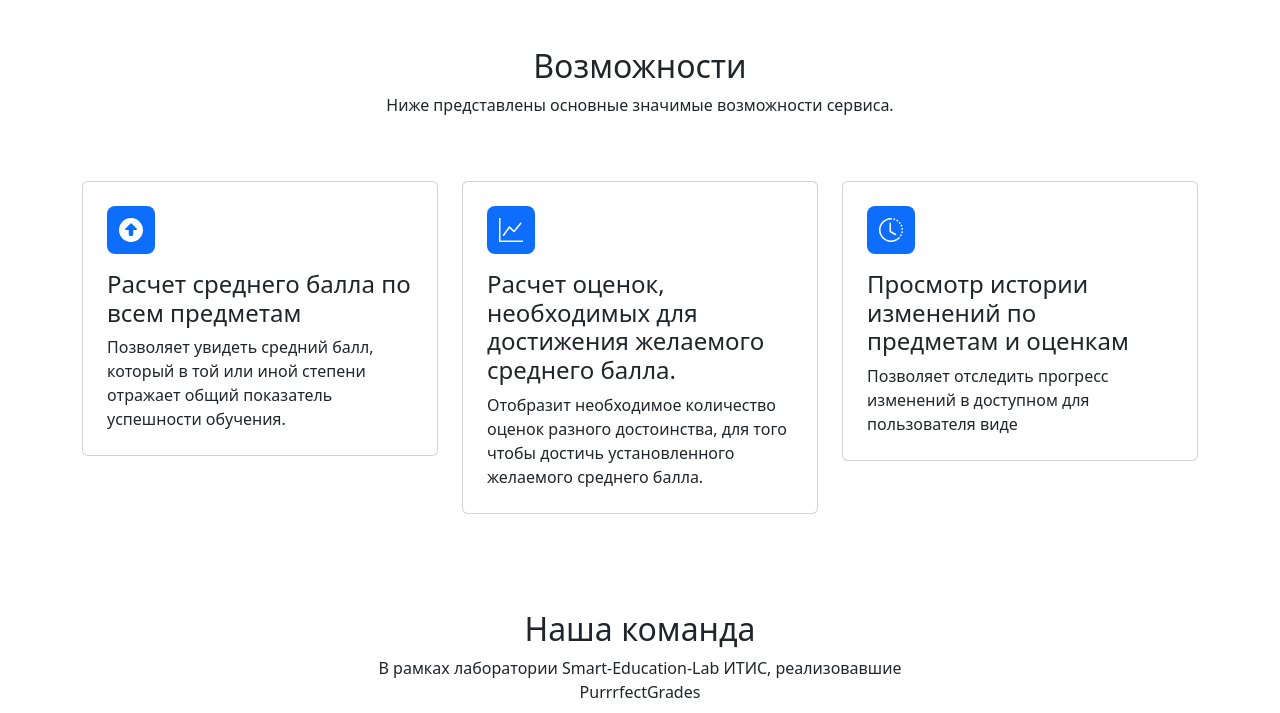
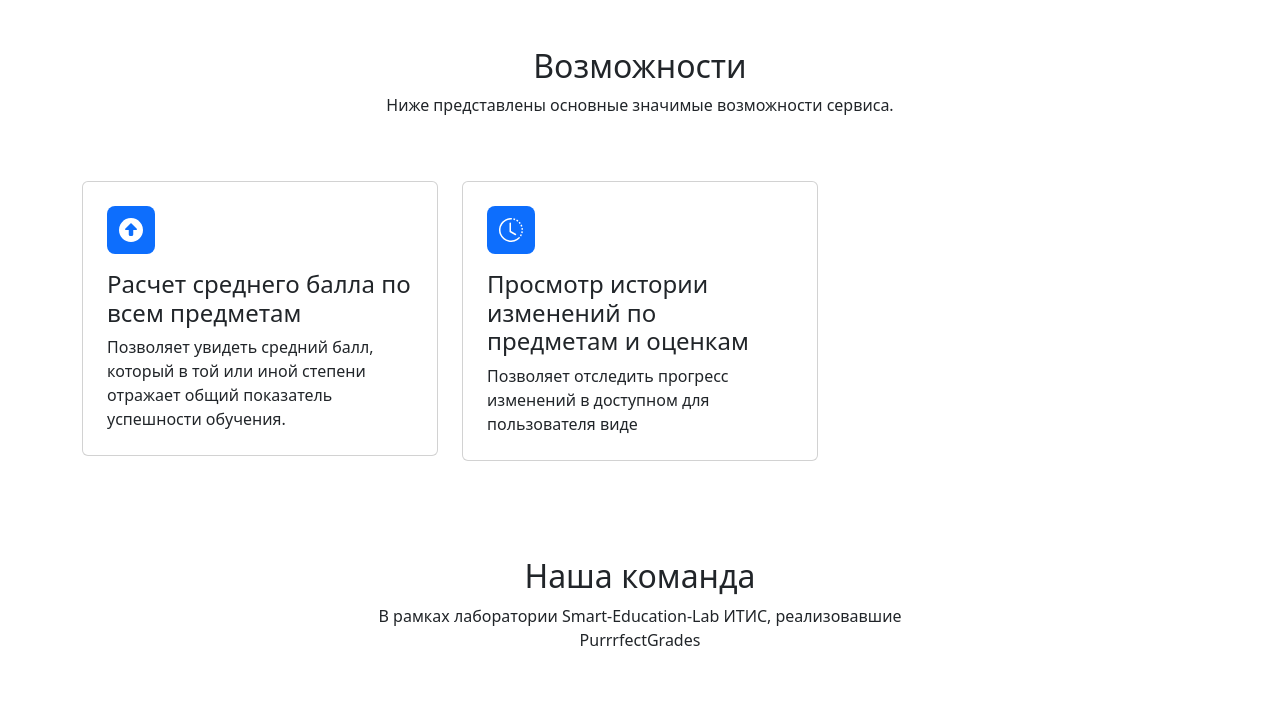
Before and after one commit to stepantishhen/Purrrfect-Grades, a Django app: page / in a window 1280 px wide. Shown: the part 542-1255 px from the top of the page. Run offline with Django 4.2, Linux system fonts and the light colour scheme; some libraries are stand-ins or nearby versions.

Commit message:
fix landing page

```diff
--- a/grades/templates/grades/index.html
+++ b/grades/templates/grades/index.html
@@ -37,7 +37,7 @@
         <div class="row gy-4 gy-md-0">
             <div class="col-md-6 offset-sm-0 text-center text-md-start d-flex d-sm-flex d-md-flex justify-content-center align-items-center justify-content-md-start align-items-md-center justify-content-xl-center">
                 <div style="max-width: 350px;">
-                    <h2 class="text-uppercase fw-bold">Отслеживание и прогнозирование среднего балла</h2>
+                    <h2 class="text-uppercase fw-bold">Отслеживание среднего балла</h2>
                     <p class="my-3">Веб-приложения, которое помогает студентам рассчитывать свой средний балл и прогнозировать необходимые оценки для достижения желаемого результата.</p><a class="btn btn-primary btn-lg me-2" role="button" href="{% url 'account_signup' %}">Зарегистрироваться</a><a class="btn btn-outline-primary btn-lg" role="button" href="{% url 'account_login' %}">Войти</a>
                 </div>
             </div>
@@ -72,17 +72,17 @@
                     </div>
                 </div>
             </div>
-            <div class="col">
-                <div class="card">
-                    <div class="card-body p-4">
-                        <div class="bs-icon-md bs-icon-rounded bs-icon-primary d-flex justify-content-center align-items-center d-inline-block mb-3 bs-icon"><svg xmlns="http://www.w3.org/2000/svg" width="1em" height="1em" fill="currentColor" viewBox="0 0 16 16" class="bi bi-graph-up">
-                                <path fill-rule="evenodd" d="M0 0h1v15h15v1H0V0Zm14.817 3.113a.5.5 0 0 1 .07.704l-4.5 5.5a.5.5 0 0 1-.74.037L7.06 6.767l-3.656 5.027a.5.5 0 0 1-.808-.588l4-5.5a.5.5 0 0 1 .758-.06l2.609 2.61 4.15-5.073a.5.5 0 0 1 .704-.07Z"></path>
-                            </svg></div>
-                        <h4 class="card-title"> Расчет оценок, необходимых для достижения желаемого среднего балла.</h4>
-                        <p class="card-text">Отобразит необходимое количество оценок разного достоинства, для того чтобы достичь установленного желаемого среднего балла.</p>
-                    </div>
-                </div>
-            </div>
+{#            <div class="col">#}
+{#                <div class="card">#}
+{#                    <div class="card-body p-4">#}
+{#                        <div class="bs-icon-md bs-icon-rounded bs-icon-primary d-flex justify-content-center align-items-center d-inline-block mb-3 bs-icon"><svg xmlns="http://www.w3.org/2000/svg" width="1em" height="1em" fill="currentColor" viewBox="0 0 16 16" class="bi bi-graph-up">#}
+{#                                <path fill-rule="evenodd" d="M0 0h1v15h15v1H0V0Zm14.817 3.113a.5.5 0 0 1 .07.704l-4.5 5.5a.5.5 0 0 1-.74.037L7.06 6.767l-3.656 5.027a.5.5 0 0 1-.808-.588l4-5.5a.5.5 0 0 1 .758-.06l2.609 2.61 4.15-5.073a.5.5 0 0 1 .704-.07Z"></path>#}
+{#                            </svg></div>#}
+{#                        <h4 class="card-title"> Расчет оценок, необходимых для достижения желаемого среднего балла.</h4>#}
+{#                        <p class="card-text">Отобразит необходимое количество оценок разного достоинства, для того чтобы достичь установленного желаемого среднего балла.</p>#}
+{#                    </div>#}
+{#                </div>#}
+{#            </div>#}
             <div class="col">
                 <div class="card">
                     <div class="card-body p-4" data-bs-target="#navcol-3">
```
